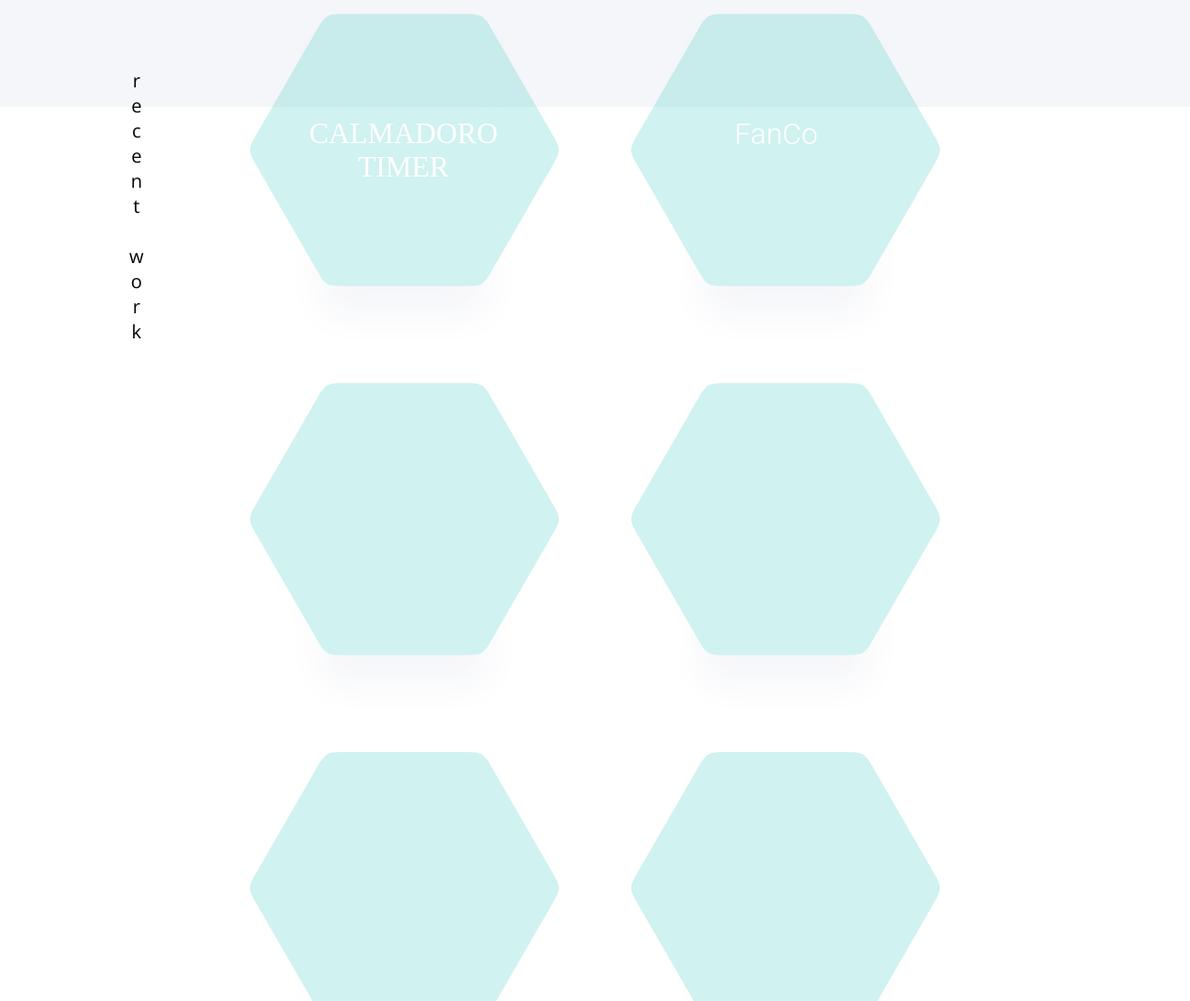
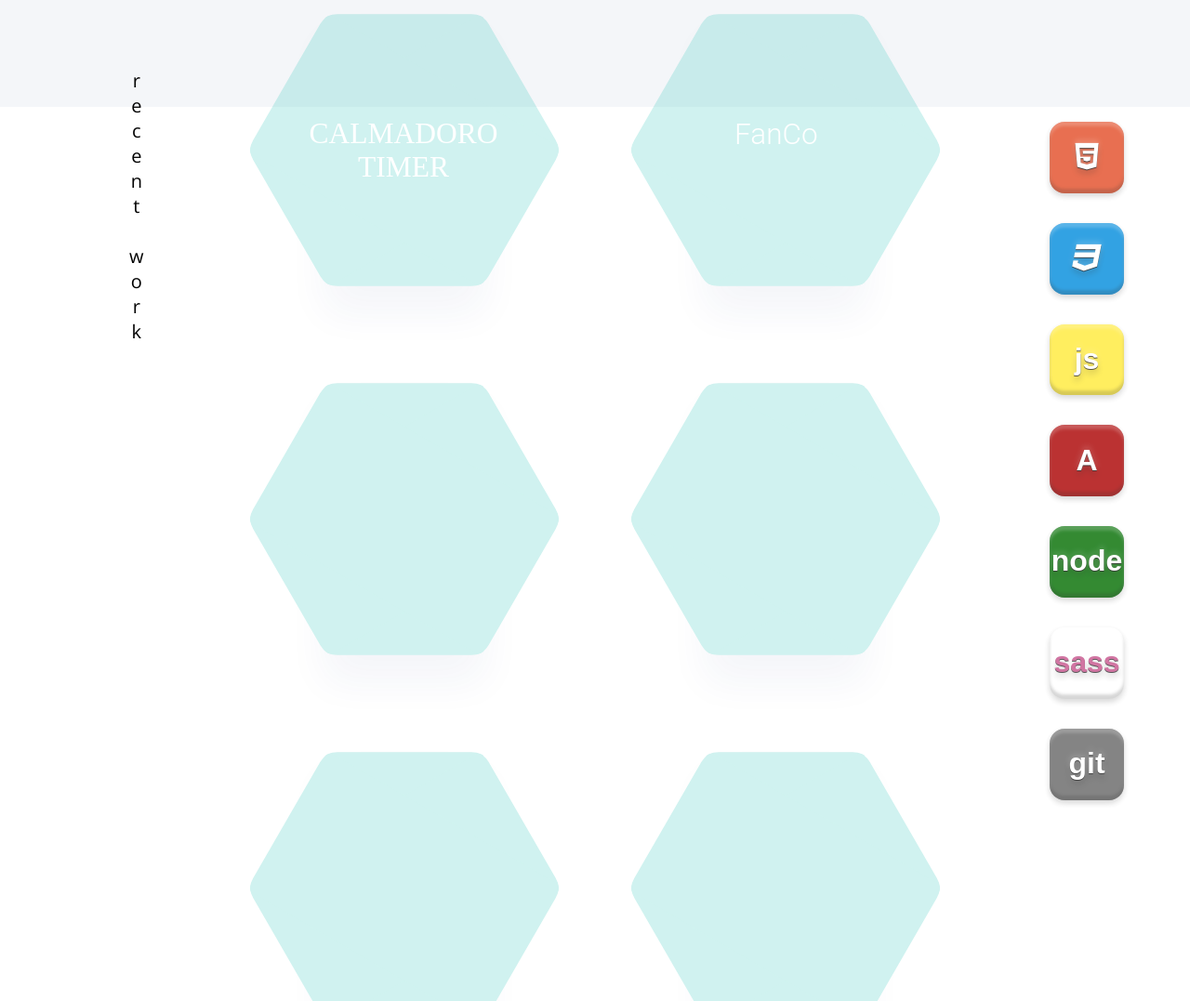
Before and after one commit to maitabe/martha.e.bernal, a website: page public/index.html in a window 1280 px wide. Shown: the part 465-1542 px from the top of the page at 93% size. Drawn offline with nearby package versions, Linux system fonts and the light colour scheme.

Commit message:
code languages icons

```diff
--- a/public/css/style.css
+++ b/public/css/style.css
@@ -232,11 +232,12 @@
 	/*border: 1px solid orange;*/
 }
 
-.main-space {
-	border: 1px solid green;
+.main-icon-space {
+	/*border: 1px solid green;*/
 	width: 15%;
 	display: block;
 	float: left;
+	margin-top: 7rem;
 }
 
 .column-box {
@@ -386,6 +387,101 @@
 	}*/
 
 /* ==========================================================================
+   #Language icons
+   ========================================================================== */
+ .icon-shape {
+ 	border-radius: 1rem;
+    box-shadow: inset 0 0.3rem 0.2rem rgba(255, 255, 255, 0.2), inset 0 -0.3rem 0.2rem rgba(0, 0, 0, 0.2), 0 0.2rem 0.4rem rgba(0, 0, 0, 0.2);
+    color: #fff;
+    cursor: pointer;
+    float: right;
+    height: 4.8rem;
+    padding-top: 1.2rem;
+    margin: 1rem;
+    text-align: center;
+    text-shadow: 0 0.05rem rgba(0, 0, 0, 0.8), 0 0.3rem 0.4rem rgba(0, 0, 0, 0.2), 0 -0.2rem 0.4rem rgba(255, 255, 255, 0.2);
+    width: 5rem;
+    opacity: .8;
+ }
+
+ .icon-shape:before {
+    font-family: 'zocial', sans-serif;
+    font-size: 2rem;
+}
+
+.icon-shape:hover {}
+
+.html5 {
+	background: #E34C26;
+}
+
+.fa-html5 {
+	font-size: 2rem;
+}
+
+.html5:before {
+	/*content: "5";*/
+	content: " ";
+}
+
+.css3 {
+	background: #008cdd;
+}
+
+.fa-css3 {
+	font-size: 2rem;
+}
+
+.css3:before {
+	 content: "";
+	 font-size: 2rem;
+}
+
+.js {
+	background: #FFEA38;
+}
+
+.js:before {
+	 content: "js";
+}
+
+.angular {
+	background: #AB0000;
+}
+
+.angular:before {
+	content: "A";
+}
+
+.node {
+	background: #026e00;
+}
+
+.node:before {
+	content: "node";
+}
+
+.sass {
+	background: #fff;
+	color:#c6538c;
+}
+
+.sass:before {
+	content: "sass";
+
+}
+
+.git {
+	background: #666;
+}
+
+.git:before {
+	content: "git";
+}
+
+
+
+/* ==========================================================================
    #Footer
    ========================================================================== */
 
@@ -432,7 +528,7 @@
 
 	}
 
-	.main-space {
+	main-icon-space {
 		width: 8%;
 	}
 
--- a/public/index.html
+++ b/public/index.html
@@ -89,7 +89,22 @@
         <div class='hex-holder'></div>
       </div>
     </div>
-    <div class="main-space"></div>
+    <div class="main-icon-space">
+      <span class="icon-shape html5"><i class="fa fa-html5" aria-hidden="true"></i>
+      </span>
+      <span class="icon-shape css3"><i class="fa fa-css3" aria-hidden="true"></i>
+      </span>
+      <span class="icon-shape js">
+      </span>
+      <span class="icon-shape angular">
+      </span>
+      <span class="icon-shape node">
+      </span>
+      <span class="icon-shape sass">
+      </span>
+      <span class="icon-shape git">
+      </span>
+    </div>
   </div>
 </section>
 <!-- end recent works -->
```
